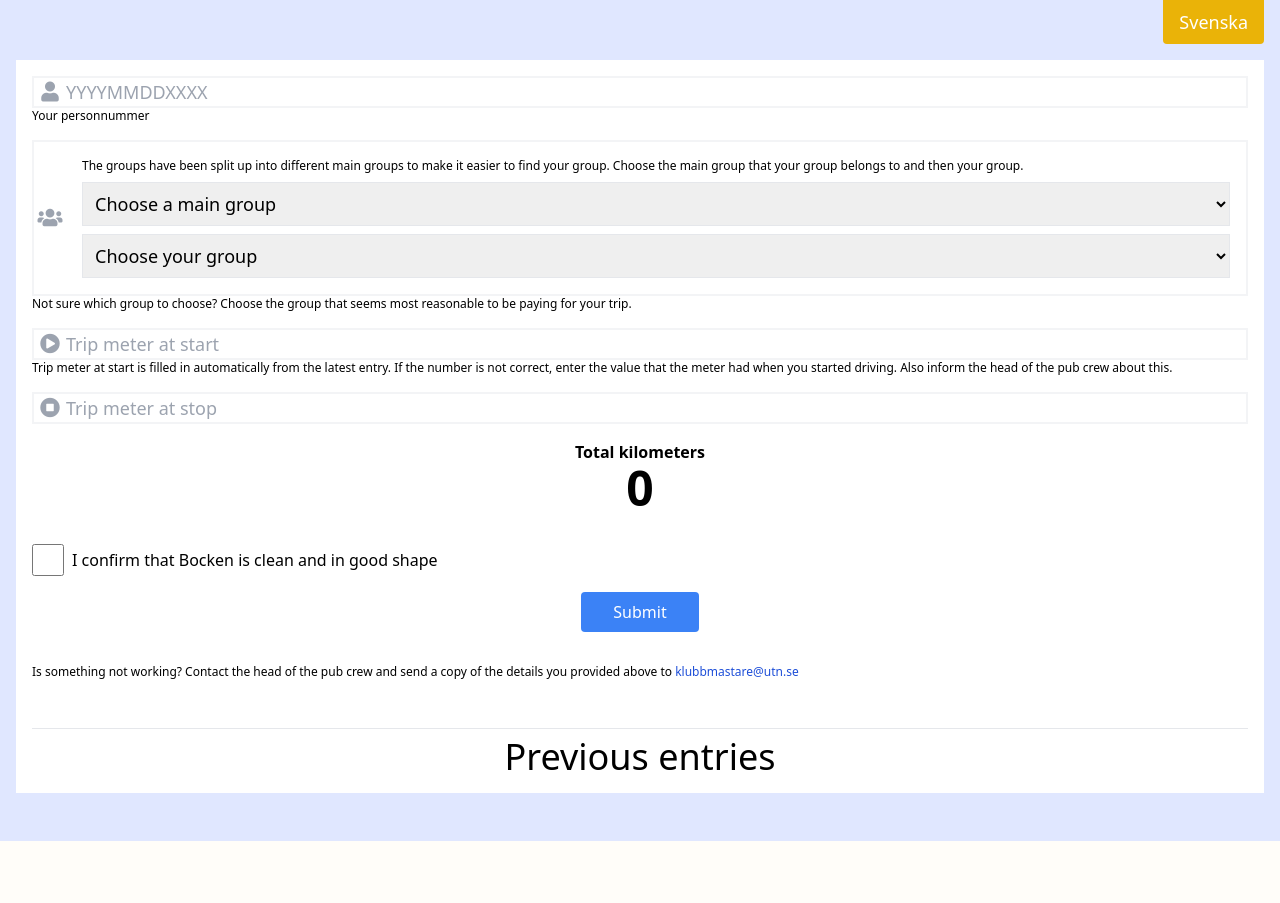
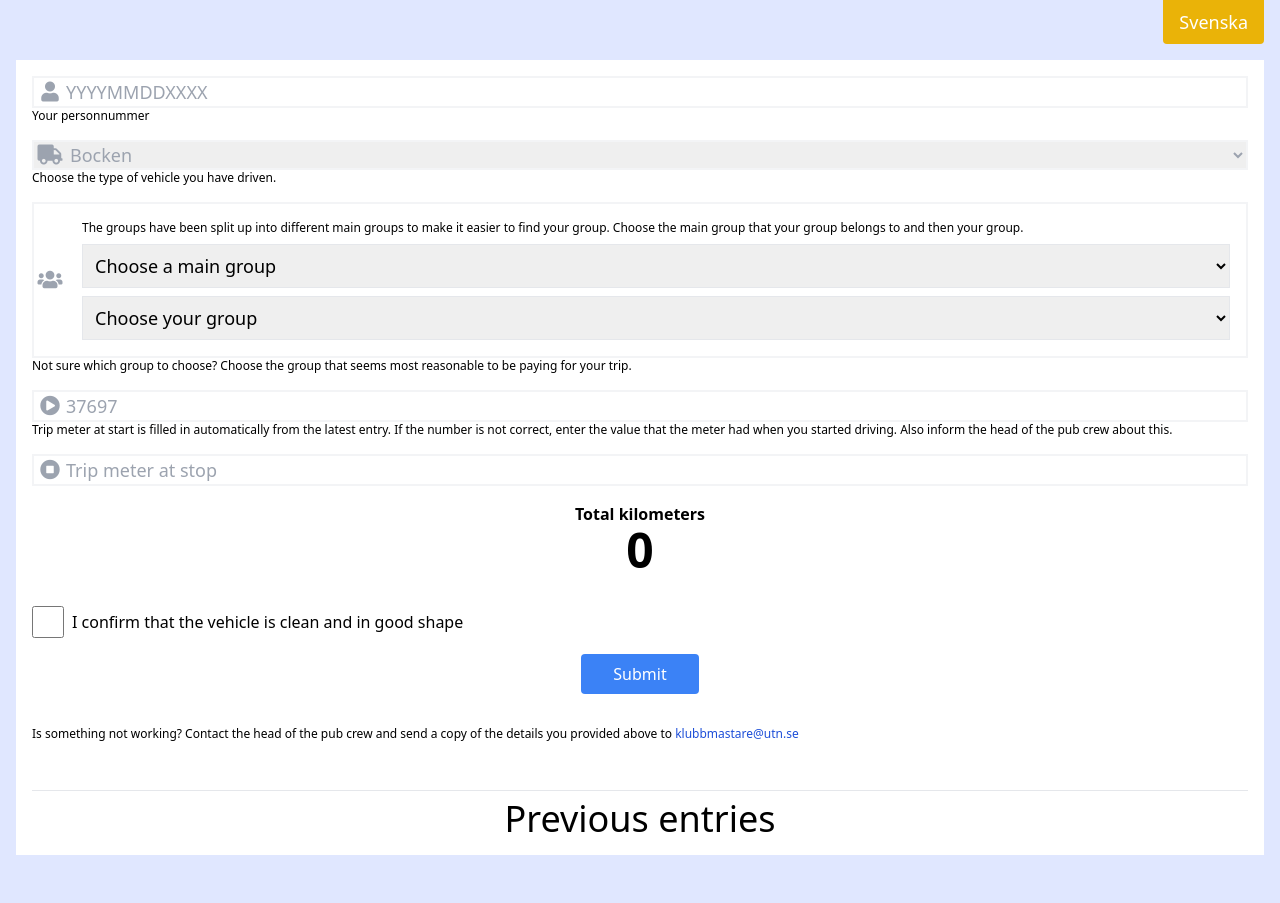
Before and after one commit to UTNkar/bocken, a Django app: page /add/ in a window 1280 px wide. Before the commit the page ends 841 px from the top, so only its background shows below. Run offline with Django 3.2, Linux system fonts and the light colour scheme; data comes from the database, SQL or seed files in the repository; data that the repository does not hold is empty; some libraries are stand-ins or nearby versions.

Commit message:
feat: add support for multiple vehicles (#425)
* add two new field to agreement

These fileds indicate whether an user has an agreement of a particular
type. This change is done to support the upcoming agreement change which
allow for a user to either use bocken, the electric bike *hornet* or
both.

* add validation logic to journalentry

A user which has an agreement type which does not match that of bocken
cannot create a journal entry, if not checked a person with only a
agreement that applies to hornet could add entries which would be
incorrect.

* translations

* wip: add new model+admin

made migration to initiliaze data and such but no real work in replacing
the logic in journal entries and such

* wip: "works"

need to test and further fix the front-end so that the automatically
filled trips are fixed

* wip: update template

Added code for fetching the latest status of all of the vehicles
dynamically so that it mimics previous behaviour with only a single
vehicle

* wip: add main group and vehicle to report form

Show the main group and the vehicle driven for the reports so that it is
"easier" to collect statistics.

* wip: remove debug print

* wip: docs and add todos

:shrug:

* wip: added validation logic to form and add tests

Updated tests for journalentryform to use vehicle, also added tests
which check if the user can or can not drive a particular vehicle etc.

* wip: missed a file :)

* wip: typo

* wip: translations

* wip: translations

* changed form autofill logic for vehicles

Now fetches the attribute based on the vehicle id which is stored in the
DOM, technically has support for unlimited vehicles but might not as
fool proof.

* add base to parseInt + docs

* fix: init meter with no entries

If there were no entries the code didn't fetch the meter stats from the
vehicle objects, now it does :)

* fix: add listener for meter start on dom load

* fix: lint

:smile_cat:

```diff
--- a/src/bocken/admin/__init__.py
+++ b/src/bocken/admin/__init__.py
@@ -1,10 +1,11 @@
 from bocken.models import (
-    Admin, Agreement, JournalEntry, Report, JournalEntryGroup
+    Admin, Agreement, JournalEntry, Report, JournalEntryGroup, Vehicle
 )
 from .agreement_admin import AgreementAdmin
 from .journal_entry_admin import JournalEntryAdmin
 from .journal_entry_group_admin import JournalEntryGroupAdmin
 from .report_admin import ReportAdmin
+from .vehicle_admin import VehicleAdmin
 from .user_admin import UserAdmin
 from django.utils.translation import gettext_lazy as _
 from django.contrib import admin
@@ -13,6 +14,7 @@ from django.contrib.auth.models import Group
 
 admin.site.register(Admin, UserAdmin)
 admin.site.register(Agreement, AgreementAdmin)
+admin.site.register(Vehicle, VehicleAdmin)
 admin.site.register(JournalEntry, JournalEntryAdmin)
 admin.site.register(Report, ReportAdmin)
 admin.site.register(JournalEntryGroup, JournalEntryGroupAdmin)
--- a/src/bocken/admin/agreement_admin.py
+++ b/src/bocken/admin/agreement_admin.py
@@ -10,6 +10,7 @@ class AgreementAdmin(ImportExportModelAdmin):
     form = AgreementForm
     list_display = (
         'name', 'personnummer', 'phonenumber',
+        'bike_agreement', 'car_agreement',
         'email', 'expires_colored'
     )
     search_fields = ['name', 'personnummer']
--- a/src/bocken/admin/journal_entry_admin.py
+++ b/src/bocken/admin/journal_entry_admin.py
@@ -5,10 +5,10 @@ class JournalEntryAdmin(ModelAdmin):
     """Custom class for the admin pages for journal entry."""
 
     list_display = (
-        'agreement', 'created', 'group',
+        'agreement', 'created', 'group', 'vehicle',
         'meter_start_gap_marker', 'meter_stop_gap_marker', 'get_total_distance'
     )
-    ordering = ('-meter_stop', )
+    ordering = ('vehicle', '-meter_stop', )
     search_fields = [
         'agreement__name', 'agreement__personnummer', 'group__name'
     ]
--- a/src/bocken/forms/agreement_form.py
+++ b/src/bocken/forms/agreement_form.py
@@ -26,5 +26,6 @@ class AgreementForm(ModelForm):
         model = Agreement
         fields = [
             'name', 'personnummer', 'phonenumber',
-            'email', 'agreement_file', 'expires'
+            'email', 'bike_agreement', 'car_agreement',
+            'agreement_file', 'expires'
         ]
--- a/src/bocken/forms/journal_entry_form.py
+++ b/src/bocken/forms/journal_entry_form.py
@@ -1,5 +1,6 @@
 from bocken.models.agreement import Agreement
 from bocken.models.journal_entry import JournalEntry
+from bocken.models.vehicle import Vehicle
 from ..validators import validate_personnummer
 from ..utils import format_personnummer
 from ..widgets import TwoLevelSelect
@@ -26,7 +27,7 @@ class JournalEntryForm(ModelForm):
 
     confirm = BooleanField(
         required=True,
-        label=_("I confirm that Bocken is clean and in good shape"),
+        label=_("I confirm that the vehicle is clean and in good shape"),
         widget=CheckboxInput(attrs={'class': 'h-8 w-8'})
     )
 
@@ -35,7 +36,7 @@ class JournalEntryForm(ModelForm):
     class Meta:
         model = JournalEntry
         fields = [
-            'personnummer', 'group', 'meter_start', 'meter_stop'
+            'personnummer', 'vehicle', 'group', 'meter_start', 'meter_stop'
         ]
         widgets = {
             "meter_start": TextInput(
@@ -57,6 +58,7 @@ class JournalEntryForm(ModelForm):
             'group': 'users',
             'meter_start': 'play-circle',
             'meter_stop': 'stop-circle',
+            'vehicle': 'truck'
         }
         help_texts = {
             'group': _(
@@ -68,20 +70,43 @@ class JournalEntryForm(ModelForm):
                 "latest entry. If the number is not correct, enter the value "
                 "that the meter had when you started driving. Also inform the "
                 "head of the pub crew about this."
+            ),
+            'vehicle': _(
+                "Choose the type of vehicle you have driven."
             )
         }
 
     def __init__(self, *args, **kwargs):
         super(JournalEntryForm, self).__init__(*args, **kwargs)
         # Set the initial value for the meter start to the stop value of the
-        # last entry since it most likely is the value of the meter when a
-        # person starts driving.
-        latest_entry = JournalEntry.get_latest_entry()
-        if latest_entry:
+        # last entry based on the current vehicle choice since it most
+        # likely is the value of the meter when a person starts driving.
+        all_vehicles = Vehicle.objects.all()
+        latest_entries = [
+            JournalEntry.get_latest_entry(x)
+            for x in all_vehicles
+            if JournalEntry.get_latest_entry(x) is not None
+        ]
+        if latest_entries:
+            latest_entry = latest_entries[0]
             self.initial = {
-                'meter_start': latest_entry.meter_stop
+                'meter_start': latest_entry.meter_stop,
             }
-
+            # This stores all of the latest registered trips for vehicle.
+            # By doing this we can hence "support" any amount of vehicle
+            # and fetch their latest trip to automatically set as
+            # a value for when a user is registering a new journal entry
+            for item in latest_entries:
+                self.initial[
+                    f'meter_start_{str(item.vehicle.id)}'
+                ] = item.meter_stop
+        else:
+            # if there is not a latest entry, then fetch from vehicle objects
+            # ideally it should always be fetched from here but..?
+            for vehicle in all_vehicles:
+                self.initial[
+                    f'meter_start_{str(vehicle.id)}'
+                ] = vehicle.vehicle_meter_stop
         # If there is data from the previous form (a.k.a. invalid data
         # was passed) we need to add some of that data to the TwoLevelSelect
         # widget so that it can automatically choose a default option.
@@ -103,7 +128,8 @@ class JournalEntryForm(ModelForm):
 
     def clean_meter_start(self):
         """Meter start must be larger than the meter stop in the last entry."""
-        latest_entry = JournalEntry.get_latest_entry()
+        form_vehicle = self.cleaned_data['vehicle']
+        latest_entry = JournalEntry.get_latest_entry(form_vehicle)
         if latest_entry:
             if latest_entry.meter_stop > self.cleaned_data['meter_start']:
                 raise ValidationError(_(
@@ -121,26 +147,52 @@ class JournalEntryForm(ModelForm):
         # we don't need to add an error message that a user does not
         # have a written agreement.
         person_nummer = self.cleaned_data.get('personnummer')
+        veh = self.cleaned_data.get('vehicle')
         if person_nummer:
             try:
                 agreement = Agreement.objects.get(
                     personnummer=person_nummer
                 )
+                can_use_car = agreement.car_agreement
+                can_use_bike = agreement.bike_agreement
+                if veh.car:
+                    if not can_use_car:
+                        self.add_error('vehicle', _(
+                            "You don't have a written agreement which you "
+                            "must have to drive a car. Contact the head of "
+                            "the pub crew and send a copy of the details "
+                            "you wrote inte the fields below."
+                        ))
+                else:
+                    if not can_use_bike:
+                        self.add_error('vehicle', _(
+                            "You don't have a written agreement which you "
+                            "must have to drive a bike. Contact the head of "
+                            "the pub crew and send a copy of the details "
+                            "you wrote inte the fields below."
+                        ))
+
                 self.instance.agreement = agreement
             except Agreement.DoesNotExist:
                 self.add_error('personnummer', _(
-                    "You don't have a written agreement which you must have "
-                    "to drive bocken. Contact the head of the pub crew and "
-                    "send a copy of the details you wrote into the fields "
-                    "below."
+                    "You don't have a written agreement which you "
+                    "must have to drive a vehicle. Contact the head of "
+                    "the pub crew and send a copy of the details "
+                    "you wrote inte the fields below."
                 ))
 
         # Make sure meter stop is larger than meter start
         meter_start = cleaned_data.get('meter_start', 0)
+        meter_stop = cleaned_data['meter_stop']
         if cleaned_data['meter_stop'] <= meter_start:
             self.add_error('meter_stop', _(
                 "Trip meter at stop must be larger than the trip meter at "
                 "start"
             ))
-
+        else:
+            if veh:
+                Vehicle.objects.filter(id=veh.id).update(
+                    vehicle_meter_start=meter_start,
+                    vehicle_meter_stop=meter_stop
+                )
         return cleaned_data
--- a/src/bocken/models/__init__.py
+++ b/src/bocken/models/__init__.py
@@ -3,7 +3,9 @@ from .agreement import Agreement
 from .journal_entry_group import JournalEntryGroup
 from .journal_entry import JournalEntry
 from .report import Report
+from .vehicle import Vehicle
 
 __all__ = [
-    'Admin', 'Agreement', 'JournalEntryGroup', 'Report', 'JournalEntry'
+    'Admin', 'Agreement', 'JournalEntryGroup',
+    'Report', 'JournalEntry', 'Vehicle'
 ]
--- a/src/bocken/templates/journalentry_create.html
+++ b/src/bocken/templates/journalentry_create.html
@@ -23,6 +23,15 @@
         </div>
         {% elif field == form.captcha %}
             {{field}}
+        {% elif field == form.meter_start %}
+            <div class="flex items-center relative font-thin font-sans text-gray-400 {% if field.errors %}border-red-600{% else %}border-gray-100{% endif %} border-solid border-2"
+            {% for value,name in form.initial.items %}
+            {{value}}={{name}}
+            {% endfor %}
+            id="{{field.id_for_label}}_container">
+                <label for="{{ field.id_for_label }}" class="absolute flex justify-center items-center text-xl w-8 h-full">{% fa5_icon field.label %}</label>
+                {{ field|add_class:"flex-1 flex justify-center font-extralight text-lg min-h-3 pl-8" }}
+        </div>
         {% else %}
         <div class="flex items-center relative font-thin font-sans text-gray-400 {% if field.errors %}border-red-600{% else %}border-gray-100{% endif %} border-solid border-2">
             <label for="{{ field.id_for_label }}" class="absolute flex justify-center items-center text-xl w-8 h-full">{% fa5_icon field.label %}</label>
@@ -38,7 +47,6 @@
         <p class="text-xs">{{ field.help_text }}</p>
     </div>
     {% endfor %}
-
     <input type="submit" class="block mx-auto mt-4 py-2 px-8 rounded text-white bg-blue-500">
 
     <p class="text-xs mt-8">
@@ -56,6 +64,10 @@
         <tr>
             <td class="w-1/2">{% translate 'Name' %}</td>
             <td class="w-1/2">{{ entry.agreement.name }}</td>
+        </tr>
+        <tr>
+            <td class="w-1/2">{% translate 'Vehicle' %}</td>
+            <td class="w-1/2">{{ entry.vehicle }}</td>
         </tr>
         <tr>
             <td class="w-1/2">{% translate 'Group' %}</td>
@@ -85,8 +97,8 @@
     document.getElementById("id_meter_stop").addEventListener("input", calculateTotalDistance);
     document.addEventListener("DOMContentLoaded", calculateTotalDistance);
     function calculateTotalDistance(){
-        const start = parseInt(document.getElementById("id_meter_start").value);
-        const stop = parseInt(document.getElementById("id_meter_stop").value);
+        const start = parseInt(document.getElementById("id_meter_start").value,10);
+        const stop = parseInt(document.getElementById("id_meter_stop").value,10);
         let value = 0;
 
         // Only show the distance driven if the stop is larger than the start.
@@ -99,5 +111,17 @@
 
         document.querySelector("#nr-kilometers").innerHTML = value;
     }
+    document.getElementById("id_vehicle").addEventListener("change", getSpecificVehicleValue);
+    document.addEventListener("DOMContentLoaded", getSpecificVehicleValue);
+    function getSpecificVehicleValue(){
+        // fetch primary key based on selection in option-element
+        const v_id = document.getElementById("id_vehicle").value;
+
+        // update meter_start with v_id via reading the attribute for that particular vehicle
+        const meter_start_container_elem = document.getElementById("id_meter_start_container");
+        const meter_start_elem = document.getElementById("id_meter_start");
+        const vehicle_meter = parseInt(meter_start_container_elem.getAttribute("meter_start_"+v_id),10);
+        meter_start_elem.value = vehicle_meter
+    }
 </script>
 {% endblock %}
--- a/src/bocken/views.py
+++ b/src/bocken/views.py
@@ -52,7 +52,10 @@ class JournalEntryCreate(CreateView):
         latest_entry = JournalEntry.get_latest_entry()
         if latest_entry:
             previous_meter_stop = latest_entry.meter_stop
-            if form.cleaned_data['meter_start'] > previous_meter_stop:
+            previous_vehicle = latest_entry.vehicle
+            c_stop = form.cleaned_data['meter_start']
+            c_veh = form.cleaned_data['vehicle']
+            if c_stop > previous_meter_stop and previous_vehicle == c_veh:
                 mail_admins(
                     "A gap has occured",
                     (
```
Also changed, not shown: src/bocken/admin/vehicle_admin.py (added, +15 -0 lines), src/bocken/models/agreement.py (+17 -0 lines), src/bocken/models/journal_entry.py (+33 -9 lines), src/bocken/models/report.py (+48 -42 lines), src/bocken/models/vehicle.py (added, +35 -0 lines), src/bocken/templates/admin/change_report_form.html (+6 -2 lines), src/bocken/tests/test_journal_entry_form.py (+146 -42 lines), src/bocken/locale/sv/LC_MESSAGES/django.po, src/bocken/migrations/0005_add_agreement_types.py (added), src/bocken/migrations/0006_vehicle.py (added).
